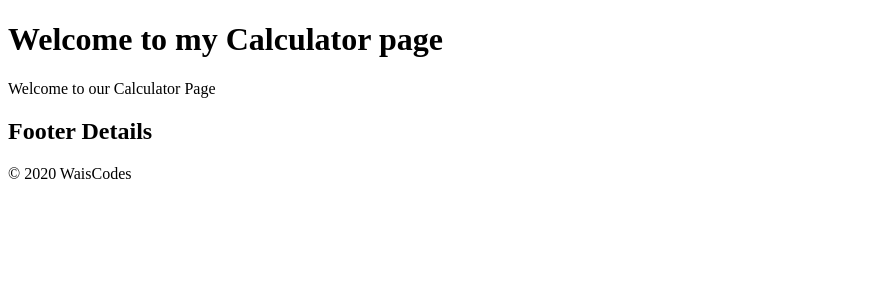
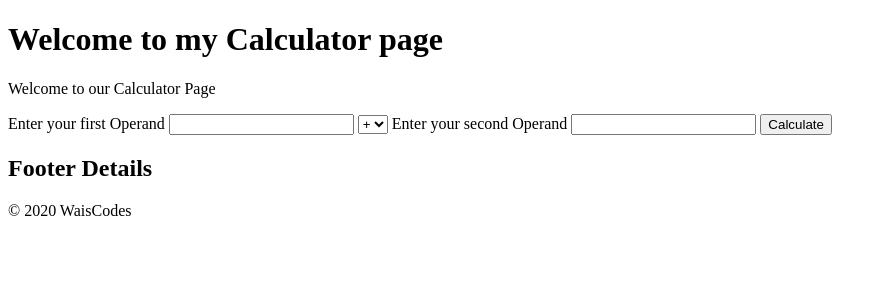
Before and after one commit to waiscodes/php-ride-along, a PHP site: page /calc.php in a window 1280 px wide. Shown: the part 103-403 px from the top of the page, without its empty margins (0-887 px from the left). Run offline with PHP 8.4, Linux system fonts and the light colour scheme.

Commit message:
created a calculator input field

```diff
--- a/calc.php
+++ b/calc.php
@@ -10,6 +10,24 @@ $GLOBALS['pageTitle'] = 'Calculator';
   Welcome to our Calculator Page
 </p>
 
+<form action="">
+  <label for="op1">Enter your first Operand</label>
+  <input type="number" name="value1" id="op1" value="">
+
+  <label for="operator"></label>
+  <select name="operator" id="operator">
+    <option value="add">+</option>
+    <option value="subtract">-</option>
+    <option value="multiply">&times;</option>
+    <option value="divide">&divide;</option>
+  </select>
+
+  <label for="op2">Enter your second Operand</label>
+  <input type="number" name="value2" id="op2" value="">
+
+  <input type="submit" value="Calculate">
+</form>
+
 <?php
     //Footer
     include './templates/footer.php'
```
